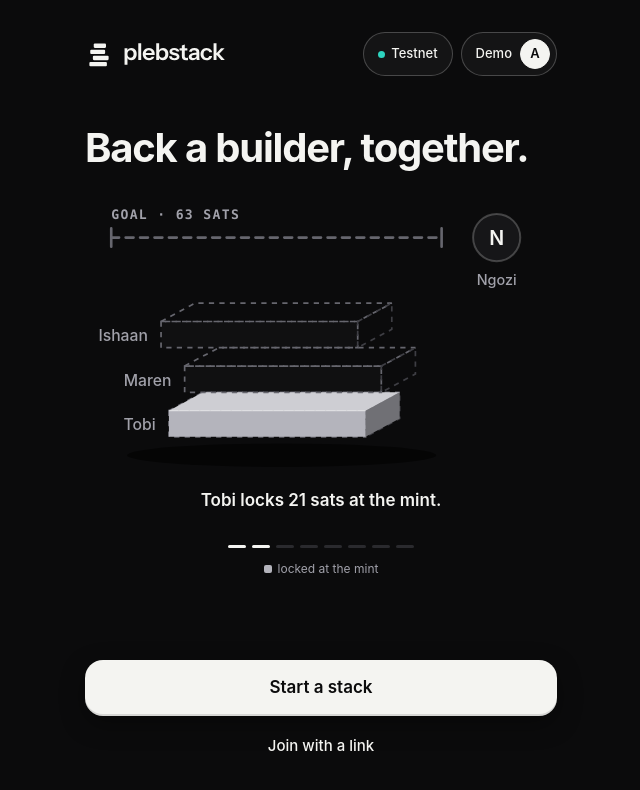
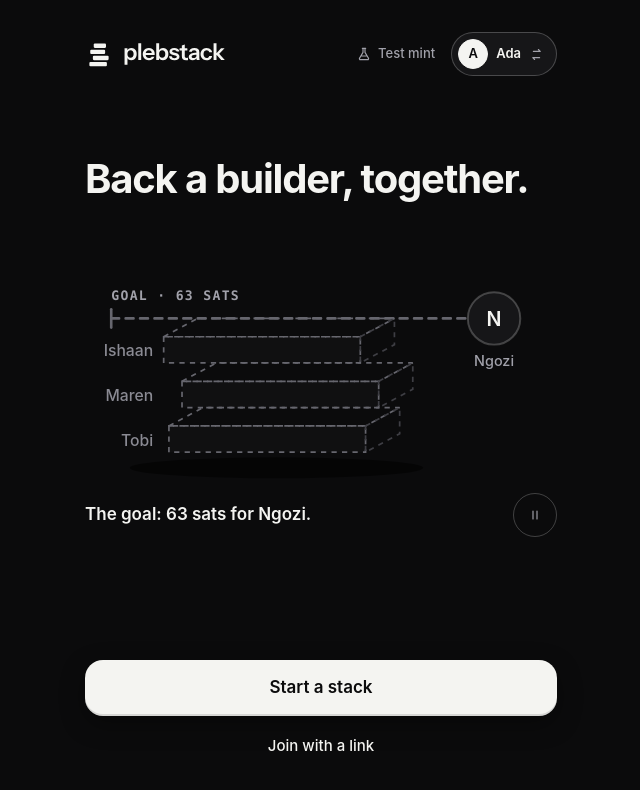
Before and after one commit to matt-marly/plebstack, a React (Vite) app: page /intro/1 in a window 1280 px wide. Both pictures are taken after a click on the button "Skip the intro". Shown: the top 790 px of the page, without its empty margins (319-959 px from the left). Built offline with nearby package versions, Linux system fonts and the light colour scheme; what @cashu/cashu-ts, nostr-tools would draw is missing.

Commit message:
Calmer story, clearer signifiers: paced intro, test-mint tag, person chip, replay on an empty stage

```diff
--- a/src/screens/Stage.tsx
+++ b/src/screens/Stage.tsx
@@ -14,6 +14,8 @@ import { Avatar, Status } from '../ui/parts';
 import { LoneSlab, Pile } from '../ui/Pile';
 import { captionOf, lookOf, pocketLabel, snapOf, stageEvents, storyOf, type Caption, type Look, type StageSnap } from '../ui/story';
 import { fixing } from '../ui/Who';
+import { Qr } from '../ui/Qr';
+import { StoryStack } from '../ui/StoryStack';
 
 const WIDTH = 1920;
 const HEIGHT = 1080;
@@ -237,8 +239,10 @@ function StageView({ id }: { id: string | undefined }) {
   const organizer = people[record?.creatorId ?? draft?.organizerId ?? 'ada'];
   const each = record ? sats(record.campaign.contributionSat) : undefined;
   const current = captions.at(-1) ?? {
-    text: 'No stack yet. Start one as Ada in another window.', term: `${location.host}/new`, at: '', kind: 'drafted' as const,
+    text: 'No stack yet. Scan the code to start one.', term: `${location.host}/new`, at: '', kind: 'drafted' as const,
   };
+  // Nothing live yet: the stage plays the story as a replay, says so, and offers the way to start a real one.
+  const empty = !draft && !record;
   const look = lookOf(record, { travelling: away.size, paidTold });
   const her = maintainerView(draft, record, wallet, arrived);
   const close = record && closeLine(record);
@@ -293,7 +297,12 @@ function StageView({ id }: { id: string | undefined }) {
       <span className="mono">{draft ? fixing(draft.title).toLowerCase() : 'the maintainer'}</span>
     </h2>
   );
-  const centre = (
+  const centre = empty ? (
+    <div className="stage-centre stage-replay">
+      <div className="stage-state"><p className="status replay-chip"><Icon name="play" /><strong>Replay · not live</strong></p></div>
+      <StoryStack scene="all" maintainer={maintainer.short} />
+    </div>
+  ) : (
     <div className="stage-centre">
       <div className="stage-state">{stagePill(look, record)}</div>
       <Pile record={record} look={look} away={away} moment={moment} />
@@ -347,6 +356,12 @@ function StageView({ id }: { id: string | undefined }) {
             <p className="stage-line">{current.text}</p>
             <p className="stage-term mono">{current.term}</p>
           </div>
+          {empty ? (
+            <div className="stage-start">
+              <div className="invite-qr"><Qr text={`${location.origin}/new`} label="QR code to start a stack" /></div>
+              <p><strong>Start a real stack</strong><span>Scan with a phone camera. This screen goes live the moment it opens.</span></p>
+            </div>
+          ) : (
           <ol className="stage-history" aria-label="Last three">
             {[...captions].reverse().map((caption, index) => (
               <li key={`${caption.kind}/${caption.at}/${caption.who ?? ''}`} data-now={index === 0 || undefined}>
@@ -355,6 +370,7 @@ function StageView({ id }: { id: string | undefined }) {
               </li>
             ))}
           </ol>
+          )}
         </footer>
         <div className="stage-ghosts" aria-hidden="true">
           {flights.map(flight => <Ghost key={flight.id} flight={flight} />)}
--- a/src/styles/app.css
+++ b/src/styles/app.css
@@ -109,16 +109,16 @@ h1:focus { outline: none; }
 
 .helpers { display: flex; flex-wrap: wrap; justify-content: space-between; align-items: center; gap: var(--space-1) var(--space-2); }
 
-/* Not money: a quiet status pill, top right. Tap for the mint. */
+/* Not money and not a person: a quiet tag with a flask, no frame. It still opens the mint sheet. */
 .env {
-  display: inline-flex; align-items: center; gap: 6px; min-height: var(--target-size); padding: 0 14px;
-  border: 1px solid var(--color-control-line); border-radius: 999px; background: var(--color-control-fill);
-  font-size: var(--text-small); font-weight: 500; color: var(--color-ink); white-space: nowrap; cursor: pointer;
+  display: inline-flex; align-items: center; gap: 6px; min-height: var(--target-size); padding: 0 var(--space-2);
+  border: 0; border-radius: 999px; background: transparent;
+  font-size: var(--text-small); font-weight: 500; color: var(--color-muted); white-space: nowrap; cursor: pointer;
   position: relative;
 }
-.env:hover { border-color: var(--color-muted); }
+.env:hover { color: var(--color-ink); }
 .env:focus-visible { border-radius: 999px; }
-.env-dot { width: 7px; height: 7px; border-radius: 50%; background: var(--color-state-ready); }
+.env .icon { width: 16px; height: 16px; flex: none; }
 span.env { cursor: default; }
 
 .facts-list { display: flex; flex-direction: column; gap: var(--space-2); margin: 0; }
@@ -126,14 +126,15 @@ span.env { cursor: default; }
 .facts-list dt { color: var(--color-muted); }
 .facts-list dd { margin: 0; text-align: right; overflow-wrap: anywhere; }
 
-/* Demo mode, labelled: who this device is playing, and everything that only a demo needs. */
+/* The person this device is playing: their avatar, their name and a swap arrow. A filled chip, so it reads as the one control. */
 .switcher {
-  display: inline-flex; align-items: center; gap: var(--space-2); min-height: var(--target-size); padding: 0 6px 0 14px;
-  border: 1px solid var(--color-control-line); border-radius: 999px; background: var(--color-control-fill);
-  color: var(--color-ink); font-size: var(--text-small); font-weight: 500; cursor: pointer;
+  display: inline-flex; align-items: center; gap: var(--space-2); min-height: var(--target-size); padding: 0 var(--space-3) 0 6px;
+  border: 1px solid var(--color-control-line); border-radius: 999px; background: var(--color-surface);
+  color: var(--color-ink); font-size: var(--text-small); font-weight: 600; cursor: pointer;
 }
 .switcher:hover { border-color: var(--color-muted); }
 .switcher:focus-visible { border-radius: 999px; }
+.switcher > .icon { width: 15px; height: 15px; flex: none; color: var(--color-muted); }
 .switcher .avatar { --avatar: 30px; border-radius: 50%; font-size: 13px; }
 
 .sheet-label { font: 600 var(--text-micro)/1 var(--font-mono); letter-spacing: .08em; text-transform: uppercase; color: var(--color-muted); }
@@ -432,6 +433,14 @@ span.env { cursor: default; }
 .link-buttons .button, .link-card > .button { min-height: 48px; }
 .card-title { font-size: var(--text-name); font-weight: 600; }
 .waiting-on { display: flex; align-items: center; gap: var(--space-3); color: var(--color-muted); }
+.waiting-on p { flex: 1; min-width: 0; }
+/* Demo only: switch to the person you're waiting on. Same swap arrow as the person chip. */
+.swap-to {
+  display: inline-flex; align-items: center; gap: 6px; flex: none; min-height: var(--target-size); padding: 0 var(--space-3);
+  border-radius: 999px; border: 1px dashed var(--color-control-line); color: var(--color-ink); font-size: var(--text-small); font-weight: 600;
+}
+.swap-to:hover { border-color: var(--color-muted); }
+.swap-to .icon { width: 15px; height: 15px; color: var(--color-muted); }
 .demo-line { font-size: var(--text-small); color: var(--color-faint); }
 
 /* ---------------------------------------------------------------- sheet */
@@ -577,13 +586,17 @@ span.env { cursor: default; }
 
 /* The app's own parts as the pictures, so the words carry over. */
 .intro-body {
-  flex: 1; display: flex; flex-direction: column; justify-content: center; gap: var(--space-6);
+  flex: 1; display: flex; flex-direction: column; justify-content: flex-start; gap: var(--space-5); padding-top: var(--space-6);
   padding-bottom: var(--space-6);
 }
 .intro-art { display: flex; flex-direction: column; gap: var(--space-2); animation: settle 420ms var(--ease-settle) both; }
-.intro-actions .dots { align-self: center; padding-bottom: var(--space-3); }
-.intro .lead { gap: var(--space-3); text-align: center; align-items: center; }
-.intro .lead p { max-width: 36ch; }
+/* Where you are in the intro: one row of bars under the brand, as in a story, and no second indicator. */
+.intro .dots { display: grid; grid-template-columns: repeat(3, 1fr); gap: 6px; margin-top: var(--space-4); }
+.intro .dots span[aria-hidden] { width: auto; height: 3px; border-radius: 2px; background: var(--color-rule); }
+.intro .dots span[data-on] { width: auto; background: var(--color-ink); }
+.intro .dots span[data-done] { background: var(--color-muted); }
+.intro .lead { gap: var(--space-2); }
+.intro .lead p { max-width: 34ch; }
 .intro-caption { font-size: var(--text-caption); color: var(--color-muted); }
 .intro .lead h1 { font-size: 34px; line-height: 1.08; letter-spacing: -.03em; }
 .intro-note { font-size: var(--text-caption); color: var(--color-muted); }
@@ -750,39 +763,48 @@ span.env { cursor: default; }
 
 /* ---------------------------------------------------------------- the stack telling its story */
 
-.story { display: flex; flex-direction: column; gap: var(--space-4); margin: 0; }
+/* One beat at a time: the words settle, a slab drops and settles, its colour eases, then the caption follows it. */
+.story { position: relative; display: flex; flex-direction: column; gap: var(--space-4); margin: 0; }
 .story-drawing { width: 100%; height: auto; overflow: visible; }
 .story-label { font: 600 10px/1 var(--font-mono); letter-spacing: .1em; fill: var(--color-muted); }
-.story-line path { fill: none; stroke: var(--color-dash); stroke-width: 2; stroke-linecap: round; transition: stroke var(--dur-base) ease; }
+.story-line path { fill: none; stroke: var(--color-dash); stroke-width: 2; stroke-linecap: round; transition: stroke 600ms ease; }
 .story-line[data-solid] path { stroke: var(--color-ink); }
-.story-payee circle { fill: var(--color-surface); stroke: var(--color-control-line); stroke-width: 1.5; transition: stroke var(--dur-base) ease; }
-.story-payee[data-active] circle { stroke: var(--color-state-paying-out); stroke-width: 2.5; }
+.story-payee circle { fill: var(--color-surface); stroke: var(--color-control-line); stroke-width: 1.5; transition: stroke 600ms ease, fill 600ms ease; }
+.story-payee[data-active] circle { stroke: var(--color-state-paying-out); stroke-width: 2.5; animation: payee-takes 1600ms var(--ease-settle) 900ms both; }
+@keyframes payee-takes { 0%, 100% { transform: none; } 30% { transform: scale(1.12); } }
+.story-payee { transform-box: fill-box; transform-origin: 312px 72px; }
+.story-payee circle { transform-box: fill-box; transform-origin: center; }
 .story-initial { font: 600 15px/1 var(--font-body); fill: var(--color-ink); }
 .story-name { font: 500 11px/1 var(--font-body); fill: var(--color-muted); }
-.story-who { font: 500 12px/1 var(--font-body); fill: var(--color-muted); }
+.story-who { font: 500 12px/1 var(--font-body); fill: var(--color-faint); transition: fill 600ms ease; }
+.story-who[data-in] { fill: var(--color-ink); }
 .story-flow {
   fill: none; stroke: var(--color-state-paying-out); stroke-width: 2.5; stroke-linecap: round; stroke-dasharray: 5 6;
   animation: story-flow 900ms linear infinite;
 }
 @keyframes story-flow { to { stroke-dashoffset: -22; } }
-.story-slab { transition: transform 520ms var(--ease-settle), opacity 520ms ease; }
-.story-slab:not([data-state="none"]) { animation: story-drop 560ms var(--ease-settle) backwards; }
-.story-slab[data-state="sending"] { transform: translate(56px, -58px) scale(.55); transform-origin: var(--x) var(--y); opacity: .35; }
-.story-slab[data-state="back"] { transform: translateX(-34px); opacity: .8; }
-@keyframes story-drop { from { transform: translateY(-46px); opacity: 0; } to { transform: none; opacity: 1; } }
-.story-caption { display: flex; flex-direction: column; align-items: center; gap: var(--space-3); text-align: center; }
-.story-text { min-height: 2.6em; max-width: 30ch; font-size: var(--text-name); font-weight: 600; line-height: 1.3; animation: settle 360ms var(--ease-settle) both; }
-.story-steps { display: flex; gap: 6px; }
-.story-steps i { width: 18px; height: 3px; border-radius: 2px; background: var(--color-rule); transition: background var(--dur-base) ease; }
-.story-steps i[data-on] { background: var(--color-ink); }
-.story-legend { display: flex; flex-wrap: wrap; justify-content: center; gap: var(--space-1) var(--space-3); min-height: 18px; font-size: var(--text-caption); color: var(--color-muted); }
-.story-legend span { display: inline-flex; align-items: center; gap: 6px; }
-.story-legend span::before { content: ''; width: 8px; height: 8px; border-radius: 2px; background: var(--tone); }
-.story-legend [data-state="in"] { --tone: var(--color-state-deposited); }
-.story-legend [data-state="ready"] { --tone: var(--color-state-ready); }
-.story-legend [data-state="signed"] { --tone: var(--color-state-approved); }
-.story-legend [data-state="sending"] { --tone: var(--color-state-paying-out); }
-.story-legend [data-state="back"] { --tone: var(--color-state-reclaiming); }
+.story-slab { transform-box: view-box; transition: transform 1100ms cubic-bezier(.45, 0, .2, 1) 200ms, opacity 900ms ease 400ms; }
+.story-slab polygon, .story-slab path, .story-slab rect { transition: fill 700ms ease, stroke 700ms ease; }
+.story-slab:not([data-state="none"]) { animation: story-drop 760ms cubic-bezier(.2, .8, .2, 1) backwards; }
+/* Sending: each slab travels along to Ngozi and is taken in. */
+.story-slab[data-state="sending"] { transform: translate(var(--dx), var(--dy)) scale(.2); transform-origin: var(--x) var(--y); opacity: 0; }
+.story-slab[data-state="back"] { transform: translateX(-30px); opacity: .85; }
+@keyframes story-drop {
+  0% { transform: translateY(-56px); opacity: 0; }
+  70% { transform: translateY(3px); opacity: 1; }
+  100% { transform: none; }
+}
+.story-caption { display: flex; flex-direction: column; gap: var(--space-2); }
+.story-text { min-height: 2.6em; font-size: var(--text-name); font-weight: 600; line-height: 1.3; animation: caption-in 420ms var(--ease-out) 260ms both; }
+/* Transform and clip only, never opacity, so the words always meet contrast while they arrive. */
+@keyframes caption-in { from { transform: translateY(8px); clip-path: inset(0 0 100% 0); } to { transform: none; clip-path: inset(0); } }
+.story-foot { display: flex; align-items: flex-start; justify-content: space-between; gap: var(--space-3); }
+.story-pause {
+  display: inline-flex; align-items: center; justify-content: center; flex: none; width: var(--target-size); height: var(--target-size);
+  margin-top: -10px; border-radius: 50%; border: 1px solid var(--color-control-line); background: transparent; color: var(--color-muted);
+}
+.story-pause:hover { color: var(--color-ink); }
+.story-pause .icon { width: 16px; height: 16px; }
 
 /* ---------------------------------------------------------------- the pleb's path: one state pill, one picture, one action */
 
@@ -852,13 +874,13 @@ span.env { cursor: default; }
   .brand-word { height: 18px; }
   .brand { gap: 8px; }
   .top-tools { gap: 6px; }
-  .env { padding: 0 10px; font-size: var(--text-caption); gap: 5px; }
-  .switcher { padding: 0 5px 0 10px; gap: 6px; font-size: var(--text-caption); }
+  .env { padding: 0 6px; font-size: var(--text-caption); gap: 5px; }
+  .switcher { padding: 0 10px 0 5px; gap: 6px; font-size: var(--text-caption); }
   .switcher .avatar { --avatar: 28px; }
 }
 @media (max-width: 359px) {
   .env { font-size: 0; gap: 0; padding: 0 14px; }
-  .env-dot { width: 9px; height: 9px; }
+  .switcher-label { display: none; }
 }
 
 /* ---------------------------------------------------------------- wide windows */
--- a/src/ui/Frame.tsx
+++ b/src/ui/Frame.tsx
@@ -43,8 +43,8 @@ export function TestMint() {
   const [open, setOpen] = useState(false);
   return (
     <>
-      <button type="button" className="env" aria-label="Testnet: about this mint" onClick={() => setOpen(true)}>
-        <span className="env-dot" aria-hidden="true" />Testnet
+      <button type="button" className="env" aria-label="Test mint: fake sats, about this mint" onClick={() => setOpen(true)}>
+        <Icon name="flask" />Test mint
       </button>
       <Sheet open={open} onClose={() => setOpen(false)} title="Testnet">
         <p className="sheet-text">Every deposit, payout and take-back is a real Cashu request to a public test mint. The test mint pays its own invoices, so the sats are fake and nothing here is real money.</p>
--- a/src/ui/Icon.tsx
+++ b/src/ui/Icon.tsx
@@ -8,6 +8,9 @@ const paths: Record<string, string> = {
   info: 'M12 3.5a8.5 8.5 0 1 1 0 17a8.5 8.5 0 1 1 0-17M12 11V16.5M12 7.75V8',
   check: 'M5 12.5L10 17L19 7.5',
   swap: 'M7 7H18L15 4M17 17H6L9 20',
+  pause: 'M9 6V18M15 6V18',
+  play: 'M8 5.5L18 12L8 18.5Z',
+  flask: 'M9.5 3.5H14.5M10.5 3.5V9.5L5.5 18a1.5 1.5 0 0 0 1.3 2.5H17.2a1.5 1.5 0 0 0 1.3-2.5L13.5 9.5V3.5M8 15H16',
   chevron: 'M9.5 6L15.5 12L9.5 18',
   back: 'M14.5 6L8.5 12L14.5 18',
   ring: 'M12 5.5a6.5 6.5 0 1 1 0 13a6.5 6.5 0 1 1 0-13',
--- a/src/ui/Mini.tsx
+++ b/src/ui/Mini.tsx
@@ -30,7 +30,7 @@ export function MiniPhone({ label, playing, rail, view, tick }: {
     <section className="mini" aria-label={`${label}: ${view.title}`}>
       <div className="mini-glass" aria-hidden="true" inert>
         <div className="mini-screen">
-          <div className="top-bar"><Brand /><span className="env"><span className="env-dot" aria-hidden="true" />Testnet</span></div>
+          <div className="top-bar"><Brand /><span className="env"><Icon name="flask" />Test mint</span></div>
           <GoalRail {...rail} slim />
           <p className="mini-playing"><strong>{playing}</strong>’s phone</p>
           {view.body}
--- a/src/ui/PlayingAs.tsx
+++ b/src/ui/PlayingAs.tsx
@@ -56,8 +56,9 @@ export function PlayingAs({ record }: { record?: CampaignRecord }) {
   return (
     <>
       <button type="button" className="switcher" aria-label={`Demo, playing as ${playing}`} onClick={() => setOpen(true)}>
-        <span className="switcher-label" aria-hidden="true">Demo</span>
         <Avatar name={playing} own />
+        <span className="switcher-label" aria-hidden="true">{playing}</span>
+        <Icon name="swap" />
       </button>
       <Sheet open={open} onClose={() => setOpen(false)} title="Demo mode">
         <p className="sheet-text">Play every person from this one device. Each person’s key stays in their own part of this browser, and Ada never has one.</p>
--- a/src/ui/StoryStack.tsx
+++ b/src/ui/StoryStack.tsx
@@ -1,4 +1,5 @@
 import { useEffect, useState, type CSSProperties } from 'react';
+import { Icon } from './Icon';
 import { Slab, type Tone } from './Slab';
 
 // The stack telling its own story, beat by beat: slabs lock in, the line is reached, everyone signs, one payment
@@ -42,12 +43,10 @@ function scenes(maintainer: string): Record<Exclude<Scene, 'all'>, Beat[]> {
 }
 
 const tone: Record<Exclude<SlabState, 'none'>, Tone> = { in: 'own', ready: 'ready', signed: 'signed', sending: 'sending', back: 'back' };
-const legend: Record<Exclude<SlabState, 'none'>, string> = {
-  in: 'locked at the mint', ready: 'ready to sign', signed: 'signed', sending: 'sending', back: 'back to its owner',
-};
 
-const BEAT_MS = 1700;
-const HOLD_MS = 2800;
+const BEAT_MS = 2600;
+const HOLD_MS = 3800;
+const START_MS = 500;
 
 function useReducedMotion(): boolean {
   const [reduced, setReduced] = useState(() => typeof matchMedia !== 'undefined' && matchMedia('(prefers-reduced-motion: reduce)').matches);
@@ -65,64 +64,78 @@ export function StoryStack({ scene, maintainer = 'Ngozi', loop = true }: { scene
   const beats = scene === 'all' ? [...all.fill, ...all.pay.slice(1)] : all[scene];
   const reduced = useReducedMotion();
   const [at, setAt] = useState(reduced ? beats.length - 1 : 0);
+  const [paused, setPaused] = useState(false);
+  // The words settle first; the first slab waits for them.
+  const [started, setStarted] = useState(reduced);
+
+  useEffect(() => {
+    if (reduced) return;
+    const timer = setTimeout(() => setStarted(true), START_MS);
+    return () => clearTimeout(timer);
+  }, [reduced]);
 
   useEffect(() => {
     if (reduced) {
       setAt(beats.length - 1);
       return;
     }
+    if (!started || paused) return;
     const last = at === beats.length - 1;
     if (last && !loop) return;
     const timer = setTimeout(() => setAt(last ? 0 : at + 1), last ? HOLD_MS : BEAT_MS);
     return () => clearTimeout(timer);
-  }, [at, beats.length, loop, reduced]);
+  }, [at, beats.length, loop, reduced, started, paused]);
 
   // A new scene starts from its first beat.
   useEffect(() => setAt(reduced ? beats.length - 1 : 0), [scene]); // eslint-disable-line react-hooks/exhaustive-deps
 
   const beat = beats[Math.min(at, beats.length - 1)];
-  const states = new Set(beat.slabs.filter(state => state !== 'none'));
+  const shown = started ? beat : { ...beat, slabs: ['none', 'none', 'none'] as Beat['slabs'] };
+  const sending = shown.slabs[0] === 'sending';
+  const full = shown.slabs.every(state => state !== 'none' && state !== 'back');
   return (
     <figure className="story" data-scene={scene}>
-      <svg className="story-drawing" viewBox="0 0 360 214" aria-hidden="true" focusable="false">
-        {/* The goal line, said in words: where the maintainer gets paid. */}
-        <text x="20" y="20" className="story-label">GOAL · 63 SATS</text>
-        <g className="story-line" data-solid={beat.line === 'solid' || undefined}>
-          <path d="M20 34H272" strokeDasharray={beat.line === 'solid' ? undefined : '6 5'} />
-          <path d="M20 27V41M272 27V41" />
+      <svg className="story-drawing" viewBox="0 0 360 200" aria-hidden="true" focusable="false">
+        {/* The goal line runs to the person it pays: Ngozi sits at its end. */}
+        <text x="20" y="58" className="story-label">GOAL · 63 SATS</text>
+        <g className="story-line" data-solid={shown.line === 'solid' || undefined} data-full={full || undefined}>
+          <path d="M20 72H290" strokeDasharray={shown.line === 'solid' ? undefined : '6 5'} />
+          <path d="M20 65V79" />
         </g>
-        <g className="story-payee" data-active={beat.slabs[0] === 'sending' || undefined}>
-          <circle cx="314" cy="34" r="18" />
-          <text x="314" y="40" textAnchor="middle" className="story-initial">{maintainer[0]}</text>
-          <text x="314" y="70" textAnchor="middle" className="story-name">{maintainer}</text>
+        <g className="story-payee" data-active={sending || undefined}>
+          <circle cx="312" cy="72" r="20" />
+          <text x="312" y="78" textAnchor="middle" className="story-initial">{maintainer[0]}</text>
+          <text x="312" y="108" textAnchor="middle" className="story-name">{maintainer}</text>
         </g>
-        {beat.slabs[0] === 'sending' && <path className="story-flow" d="M250 92C276 86 296 70 304 56" />}
-        <ellipse cx="150" cy="200" rx="118" ry="9" fill="rgba(0,0,0,.55)" />
+        {sending && <path className="story-flow" d="M236 100C262 98 280 92 292 84" />}
+        <ellipse cx="146" cy="186" rx="112" ry="8" fill="rgba(0,0,0,.55)" />
         {[0, 1, 2].map(index => {
-          const state = beat.slabs[index];
-          const x = 64 + [0, 12, -6][index];
-          const y = 166 - 34 * index;
+          const state = shown.slabs[index];
+          const x = 64 + [0, 10, -4][index];
+          const y = 154 - 34 * index;
           return (
             <g key={index}>
               <Slab x={x} y={y} width={150} height={20} depth={[26, 14]} tone="open" />
-              <g key={state === 'none' ? 'empty' : 'in'} className="story-slab" data-state={state} style={{ '--x': `${x}px`, '--y': `${y}px` } as CSSProperties}>
+              <g key={state === 'none' ? 'empty' : 'in'} className="story-slab" data-state={state} style={{ '--x': `${x + 75}px`, '--y': `${y + 10}px`, '--dx': `${312 - x - 75}px`, '--dy': `${72 - y - 10}px` } as CSSProperties}>
                 {state !== 'none' && <Slab x={x} y={y} width={150} height={20} depth={[26, 14]} tone={tone[state]} />}
               </g>
-              <text x={x - 10} y={y + 15} textAnchor="end" className="story-who">{NAMES[index]}</text>
+              <text x="52" y={y + 15} textAnchor="end" className="story-who" data-in={state !== 'none' || undefined}>{NAMES[index]}</text>
             </g>
           );
         })}
       </svg>
-      <figcaption className="story-caption">
-        <span className="story-text" key={at} aria-hidden="true">{beat.caption}</span>
-        <span className="story-steps" aria-hidden="true">
-          {beats.map((_, index) => <i key={index} data-on={index <= at || undefined} />)}
-        </span>
-        <span className="story-legend" aria-hidden="true">
-          {[...states].map(state => <span key={state} data-state={state}>{legend[state]}</span>)}
-        </span>
-        <span className="visually-hidden">{beats.map(item => item.caption).join(' ')}</span>
-      </figcaption>
+      <div className="story-foot">
+        <figcaption className="story-caption">
+          <span className="story-text" key={started ? at : 'wait'} aria-hidden="true">{started ? beat.caption : '\u00a0'}</span>
+          <span className="visually-hidden">{beats.map(item => item.caption).join(' ')}</span>
+        </figcaption>
+        {!reduced && (
+          <button type="button" className="story-pause" onClick={() => setPaused(value => !value)}
+            aria-label={paused ? 'Play the animation' : 'Pause the animation'}>
+            <Icon name={paused ? 'play' : 'pause'} />
+          </button>
+        )}
+      </div>
     </figure>
   );
 }
```
Also changed, not shown: src/screens/Intro.tsx (+7 -7 lines), src/screens/PayoutKey.tsx (+8 -7 lines), src/styles/stage.css (+19 -0 lines).
